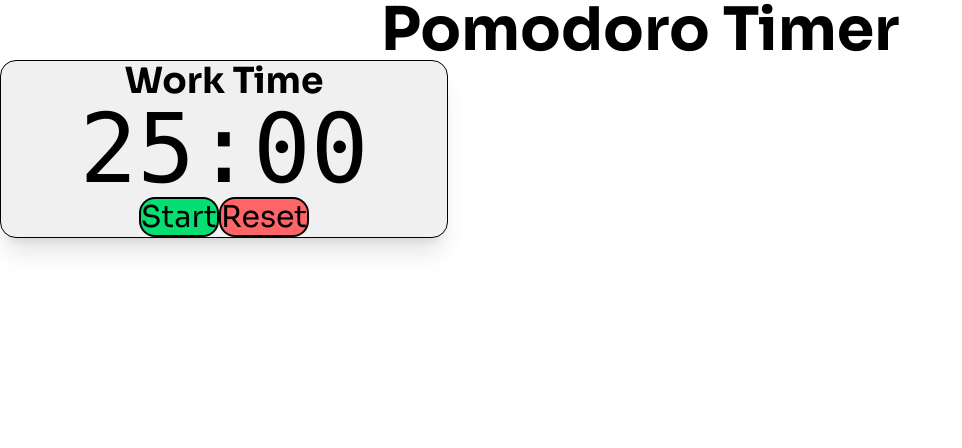
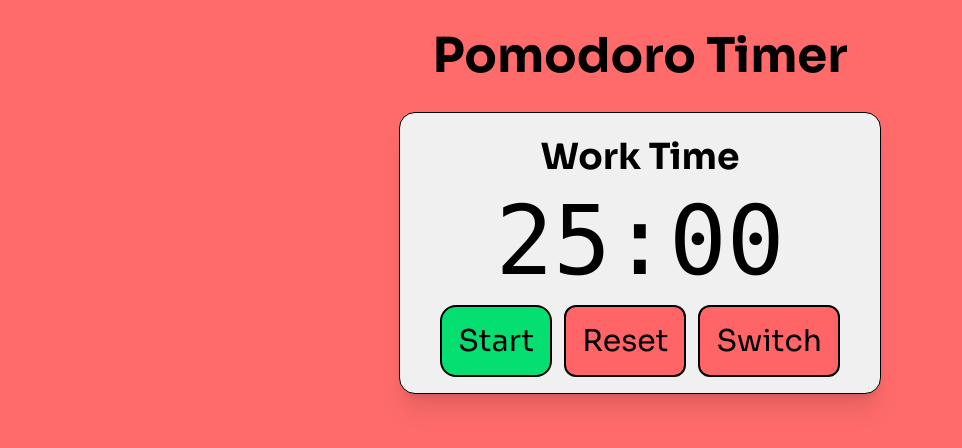
Before and after one commit to ardhii-m/pomodoro-app, a React (Vite) app: page / in a window 1280 px wide. Shown: the top 448 px of the page, without its empty margins (0-962 px from the left). Built offline with nearby package versions, Linux system fonts and the light colour scheme.

Commit message:
added switch button and background

```diff
--- a/package.json
+++ b/package.json
@@ -11,6 +11,7 @@
   },
   "dependencies": {
     "@tailwindcss/vite": "^4.0.1",
+    "prop-types": "^15.8.1",
     "react": "^18.3.1",
     "react-dom": "^18.3.1"
   },
--- a/src/App.jsx
+++ b/src/App.jsx
@@ -1,12 +1,11 @@
 import CountdownTimer from "./components/timers/CountdownTimer"
-
 
 function App() {
   return (
     <>
-      <div className="bg-white">
+      <div className="bg-[#FF6B6B] h-screen w-screen">
         {/* Pomodoro Timer */}
-        <h1 className="text-center text-6xl font-bold p-8">Pomodoro Timer</h1>
+        <h1 className="text-center text-4xl sm:text-5xl font-bold p-8">Pomodoro Timer</h1>
         <CountdownTimer />
         {/* Task List */}
       </div>
@@ -14,4 +13,4 @@ function App() {
   )
 }
 
-export default App
+export default App;
--- a/src/components/timers/CountdownTimer.jsx
+++ b/src/components/timers/CountdownTimer.jsx
@@ -1,10 +1,11 @@
 import React from "react";
+import TimerButtons from "./TimerButtons";
 // import TimerButtons from './TimerButtons';
 
 function CountdownTimer() {
   const [time, setTime] = React.useState(25 * 60);
   const [isRunning, setIsRunning] = React.useState(false);
-  const [mode, setMode] = React.useState('work');
+  const [mode, setMode] = React.useState("work");
 
   React.useEffect(() => {
     let timer;
@@ -16,8 +17,8 @@ function CountdownTimer() {
 
     if (time === 0) {
       setIsRunning(false);
-      setMode((prevMode) => (prevMode === 'work' ? 'break' : 'work'));
-      setTime((prevMode) => (prevMode === 'work' ? 5 * 60 : 25 * 60));
+      setMode((prevMode) => (prevMode === "work" ? "break" : "work"));
+      setTime((prevMode) => (prevMode === "work" ? 5 * 60 : 25 * 60));
     }
 
     return () => clearInterval(timer);
@@ -29,28 +30,42 @@ function CountdownTimer() {
 
   const resetTimer = () => {
     setIsRunning(false);
-    setTime(mode === 'work' ? 25 * 60 : 5 * 60);
+    setTime(mode === "work" ? 25 * 60 : 5 * 60);
+  };
+
+  const switchMode = () => {
+    setIsRunning(false);
+    resetTimer();
+    setMode((prevMode) => (prevMode === "work" ? "break" : "work"));
+    setTime(mode === "work" ? 5 * 60 : 25 * 60);
   }
 
   const formatTime = (seconds) => {
     const mins = Math.floor(seconds / 60);
     const secs = seconds % 60;
-    return `${mins.toString().padStart(2, "0")}:${secs.toString().padStart(2, "0")}`;
+    return `${mins.toString().padStart(2, "0")}:${secs
+      .toString()
+      .padStart(2, "0")}`;
   };
 
   return (
-    <div className="p-6 pt-8 max-w-md mx-auto text-center bg-[#f0f0f0] shadow-xl rounded-2xl space-y-4 border-1">
-      <h1 className="text-4xl font-bold">{mode === 'work' ? 'Work Time' : 'Rest Time'}</h1>
-      <div className="text-8xl font-mono">{formatTime(time)}</div>
-      <div className="flex justify-center space-x-5">
-        <button onClick={toggleTimer} className={`p-1 text-3xl cursor-pointer border-2 rounded-2xl transition-all duration-200
-        ${isRunning ? "bg-red-400" : "bg-green-400"}`}>
-            {isRunning === true ? 'Pause' : 'Start'}
-        </button>
-        <button onClick={resetTimer} className="p-1 text-3xl cursor-pointer border-2 rounded-2xl transition-all duration-300 bg-red-400 hover:bg-red-600">Reset</button>
+    <div className="flex items-center justify-center px-2">
+      <div className="w-full max-w-max text-center bg-[#f0f0f0] shadow-xl rounded-2xl space-y-4 border-1 p-4 mx-4">
+        <h1 className="pt-2 text-3xl sm:text-4xl font-bold">
+          {mode === "work" ? "Work Time" : "Rest Time"}
+        </h1>
+        <div className="text-7xl sm:text-8xl font-mono">
+          {formatTime(time)}
+        </div>
+        <TimerButtons
+          isRunning={isRunning}
+          toggleTimer={toggleTimer}
+          resetTimer={resetTimer}
+          switchMode={switchMode}
+        />
       </div>
     </div>
-  )
+  );
 }
 
 export default CountdownTimer;
--- a/src/components/timers/TimerButtons.jsx
+++ b/src/components/timers/TimerButtons.jsx
@@ -1,12 +1,31 @@
 import React from "react";
 
-function TimerButtons() {
+function TimerButtons({ isRunning, toggleTimer, resetTimer, switchMode }) {
   return (
-    <div className="timer-button-container">
-      <button>Start</button>
-      <button>Reset</button>
+    <div className="flex justify-center space-x-3 px-6">
+      <button
+        onClick={toggleTimer}
+        className={`p-2 sm:p-4 text-xl sm:text-3xl cursor-pointer border-2 rounded-xl sm:rounded-2xl transition-colors duration-200
+        ${
+          isRunning
+            ? "bg-red-400 hover:bg-red-500"
+            : "bg-green-400 hover:bg-green-500"
+        }`}
+      >
+        {isRunning === true ? "Pause" : "Start"}
+      </button>
+      <button
+        onClick={resetTimer}
+        className="p-2 sm:p-4 text-xl sm:text-3xl cursor-pointer border-2 rounded-xl sm:rounder-2xl transition-colors duration-300 bg-red-400 hover:bg-red-500">
+        Reset
+      </button>
+      <button
+        onClick={switchMode}
+        className="p-2 sm:p-4 text-xl sm:text-3xl cursor-pointer border-2 rounded-xl sm:rounder-2xl transition-colors duration-300 bg-red-400 hover:bg-red-500">
+        Switch
+      </button>
     </div>
-  )
+  );
 }
 
 export default TimerButtons;
--- a/src/styles/index.css
+++ b/src/styles/index.css
@@ -16,10 +16,6 @@
   flex-direction: column;
 } */
 
-* {
-  @apply p-0 m-0 box-border;
-}
-
 body {
   font-family: 'Sora', 'Poppins', Inter, system-ui, Helvetica, sans-serif;
 }
```
Also changed, not shown: 1 other file (tests, documents, lock files or other folders).
